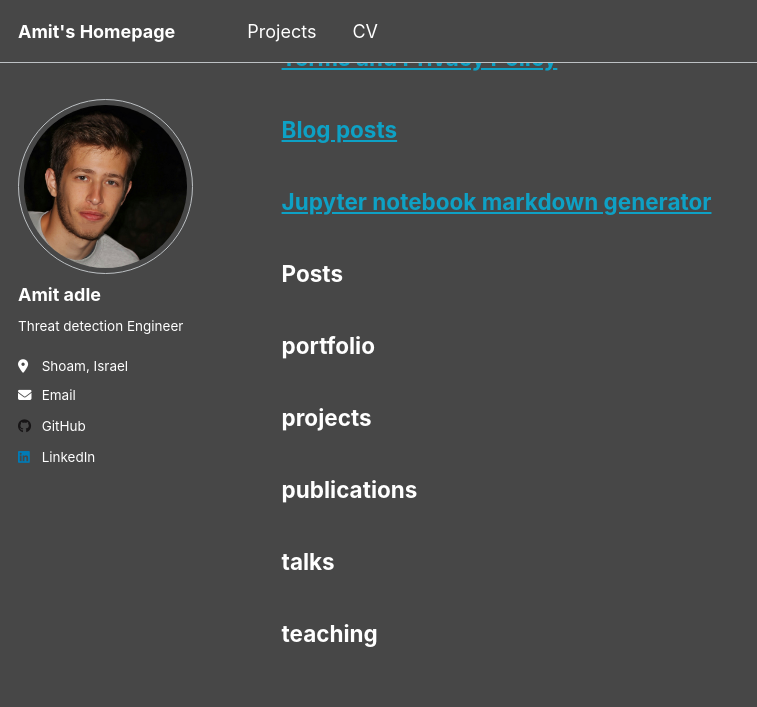
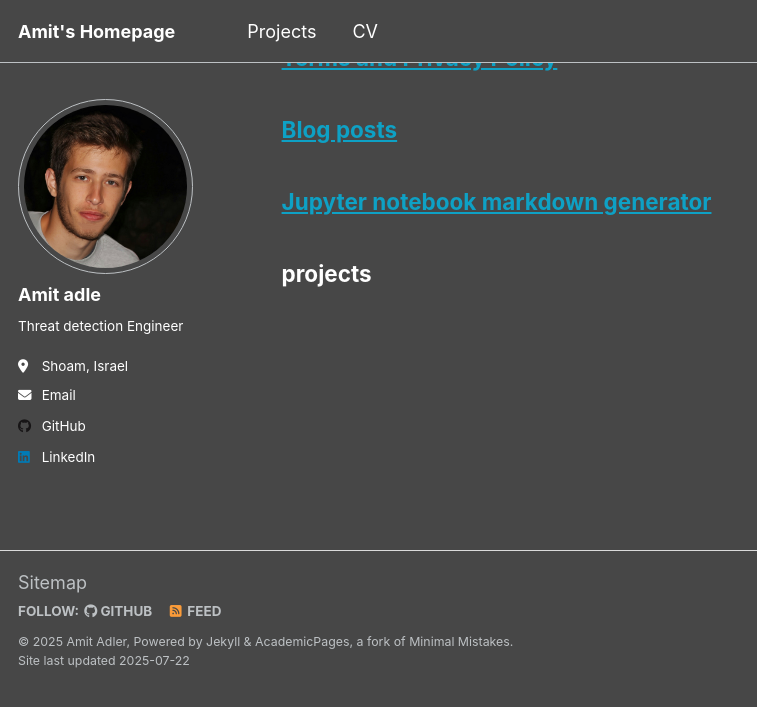
Before and after one commit to amitader/amitader.github.io, a Jekyll site: the page built from _pages/sitemap.md, in a window 1280 px wide and 900 px high, scrolled down 1658 px. Shown: the top 707 px of the window, without its empty margins (0-757 px from the left). Built offline with Jekyll 4.4.1, drawn with Linux system fonts in a browser that asks for light colours; a script that is not in the unit is left out; part of the change alters nothing that is shown.

Commit message:
editing sitemap

```diff
--- a/_config.yml
+++ b/_config.yml
@@ -139,7 +139,7 @@ facebook:
   app_id                 :
   publisher              :
 og_image                 :  /images/profile.png
-og_description           :  "Welcome to Amit Adler's personal website! Explore my projects, research and my professional experience" # Social media default site image description
+og_description           :  "Welcome to Amit Adler's personal website! Explore my projects, research and my professional experience"
 # For specifying social profiles
 # - https://developers.google.com/structured-data/customize/social-profiles
 social:
@@ -216,18 +216,18 @@ kramdown:
 
 # These settings control the types of collections used by the template
 collections:
-  teaching:
-    output: true
-    permalink: /:collection/:path/
-  publications:
-    output: true
-    permalink: /:collection/:path/
-  portfolio:
-    output: true
-    permalink: /:collection/:path/
-  talks:
-    output: true
-    permalink: /:collection/:path/
+  # teaching:
+  #   output: true
+  #   permalink: /:collection/:path/
+  # publications:
+  #   output: true
+  #   permalink: /:collection/:path/
+  # portfolio:
+  #   output: true
+  #   permalink: /:collection/:path/
+  # talks:
+  #   output: true
+  #   permalink: /:collection/:path/
   projects:
     output: true
     permalink: /projects/:path/
@@ -236,17 +236,17 @@ collections:
 
 # These settings control how pages and collections are included in the site
 defaults:
-  # _posts
-  - scope:
-      path: ""
-      type: posts
-    values:
-      layout: single
-      author_profile: true
-      read_time: true
-      comments: true
-      share: true
-      related: true
+  # # _posts
+  # - scope:
+  #     path: ""
+  #     type: posts
+  #   values:
+  #     layout: single
+  #     author_profile: true
+  #     read_time: true
+  #     comments: true
+  #     share: true
+  #     related: true
   # _pages
   - scope:
       path: ""
@@ -254,41 +254,41 @@ defaults:
     values:
       layout: single
       author_profile: true
-  # _teaching
-  - scope:
-      path: ""
-      type: teaching
-    values:
-      layout: single
-      author_profile: true
-      share: true
-      comments: true
-  # _publications
-  - scope:
-      path: ""
-      type: publications
-    values:
-      layout: single
-      author_profile: true
-      share: true
-      comments: true
-  # _portfolio
-  - scope:
-      path: ""
-      type: portfolio
-    values:
-      layout: single
-      author_profile: true
-      share: true
-      comment: true
-  # _talks
-  - scope:
-      path: ""
-      type: talks
-    values:
-      layout: talk
-      author_profile: true
-      share: true
+  # # _teaching
+  # - scope:
+  #     path: ""
+  #     type: teaching
+  #   values:
+  #     layout: single
+  #     author_profile: true
+  #     share: true
+  #     comments: true
+  # # _publications
+  # - scope:
+  #     path: ""
+  #     type: publications
+  #   values:
+  #     layout: single
+  #     author_profile: true
+  #     share: true
+  #     comments: true
+  # # _portfolio
+  # - scope:
+  #     path: ""
+  #     type: portfolio
+  #   values:
+  #     layout: single
+  #     author_profile: true
+  #     share: true
+  #     comment: true
+  # # _talks
+  # - scope:
+  #     path: ""
+  #     type: talks
+  #   values:
+  #     layout: talk
+  #     author_profile: true
+  #     share: true
   # _projects
   - scope:
       path: ""
--- a/_pages/sitemap.md
+++ b/_pages/sitemap.md
@@ -14,10 +14,6 @@ A list of all the posts and pages found on the site. For you robots out there, t
   {% include archive-single.html %}
 {% endfor %}
 
-<h2>Posts</h2>
-{% for post in site.posts %}
-  {% include archive-single.html %}
-{% endfor %}
 
 {% capture written_label %}'None'{% endcapture %}
 
```
